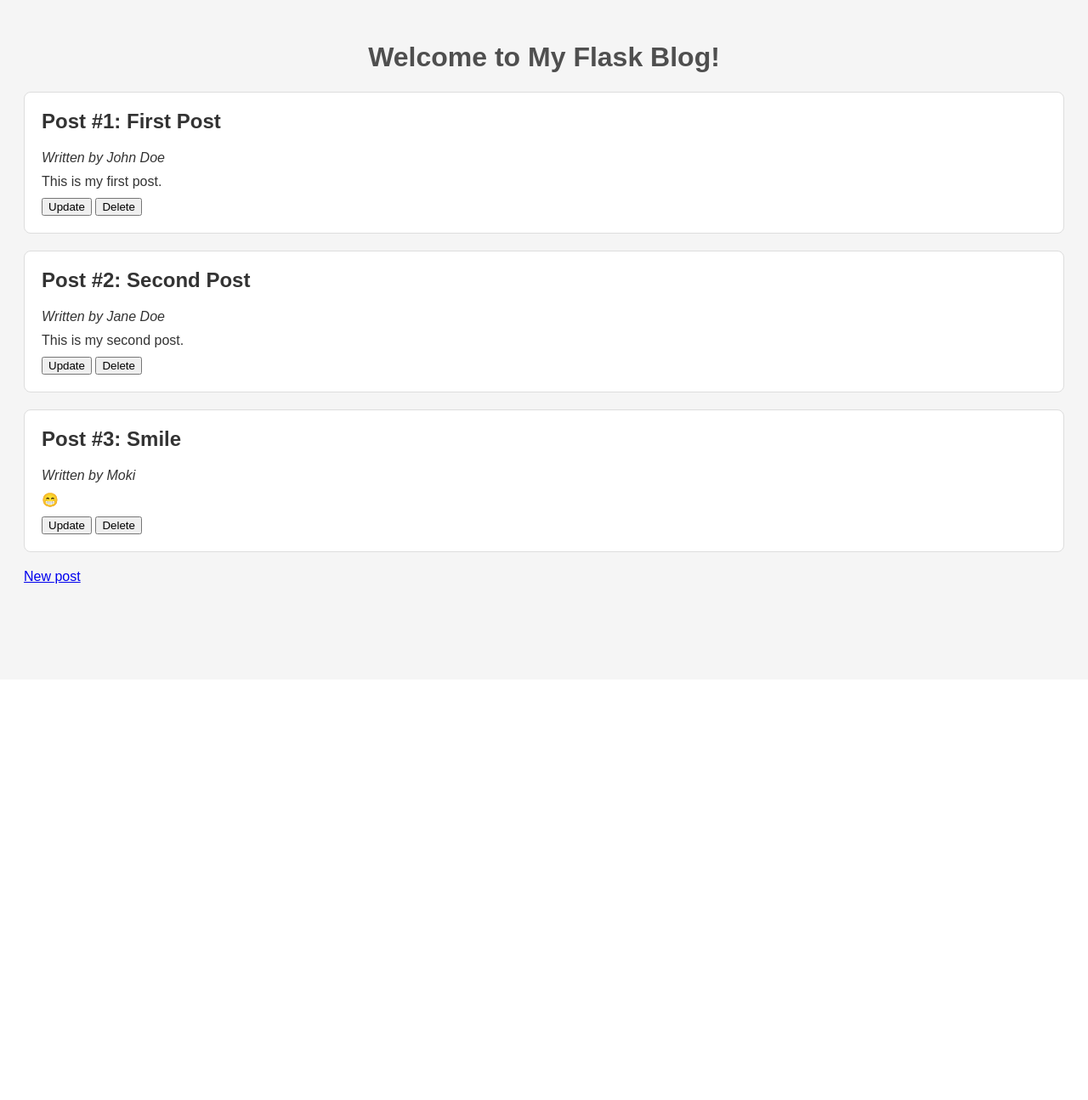
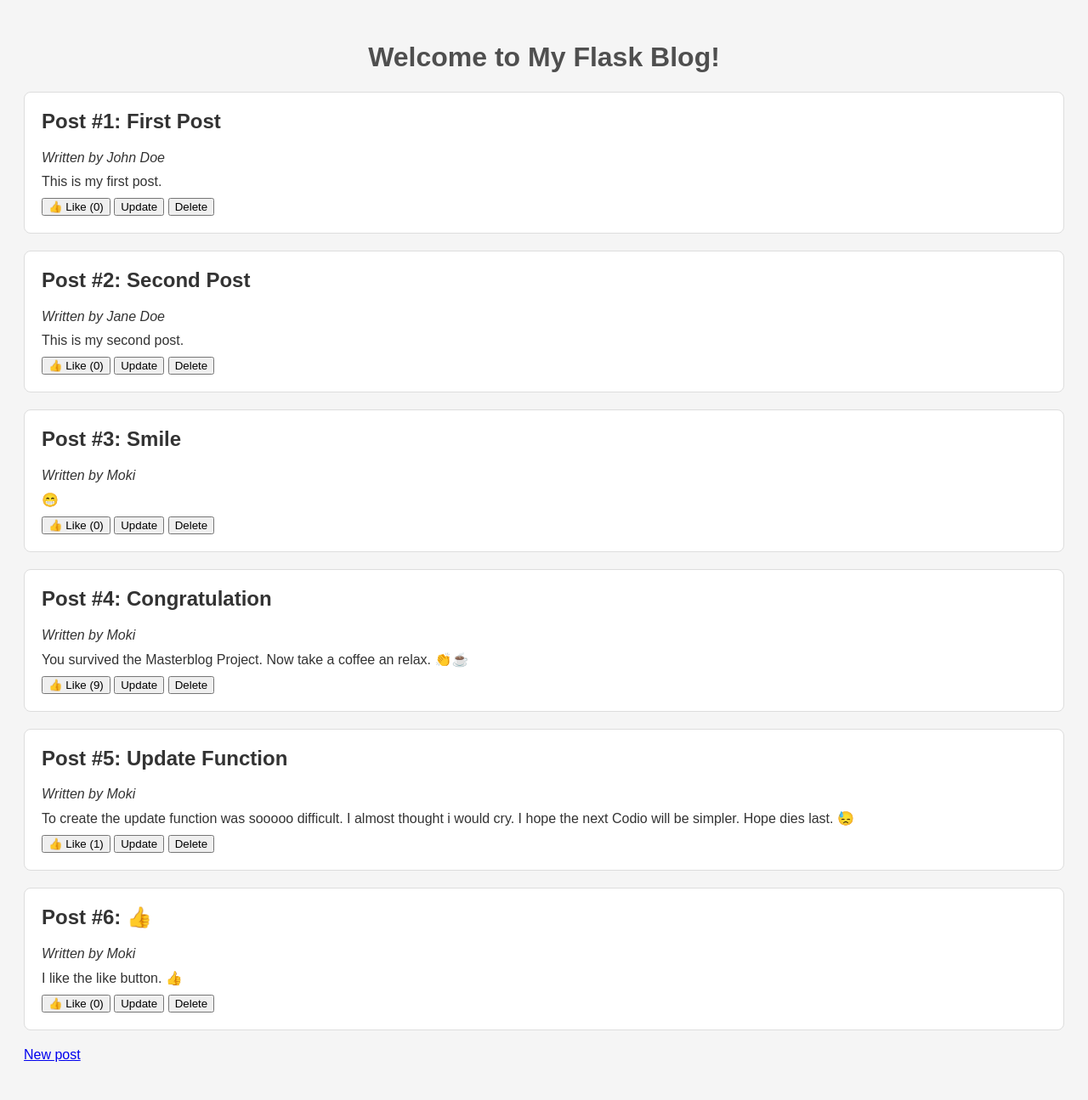
Before and after one commit to moritzbrosch36/Masterblog, a Flask app: page / in a window 1280 px wide. Shown: the whole page at 85% size. Before the commit the page ends 687 px from the top, so only its background shows below. Run offline with Flask 3, Linux system fonts and the light colour scheme.

Commit message:
Added a like button to index.html and the like-route to app.py.

```diff
--- a/app.py
+++ b/app.py
@@ -1,13 +1,24 @@
 from flask import Flask, render_template, request, redirect, url_for
 import json
+import os
 
 FILE_PATH = "blog_posts.json"
 
 app = Flask(__name__)
 
+if not os.path.exists(FILE_PATH):
+    with open(FILE_PATH, "w", encoding="utf-8") as f:
+        json.dump([], f, ensure_ascii=False, indent=2)
+
+
 def load_posts():
     with open(FILE_PATH, "r", encoding="utf-8") as handle:
-        return json.load(handle)
+        posts = json.load(handle)
+        # Falls Likes fehlen, ergänzen
+        for post in posts:
+            if "likes" not in post:
+                post["likes"] = 0
+        return posts
 
 
 def save_posts(posts):
@@ -73,5 +84,15 @@ def update(post_id):
     return render_template("update.html", post=post)
 
 
+@app.route("/like/<int:post_id>", methods=["POST"])
+def like(post_id):
+    posts = load_posts()
+    post = next((p for p in posts if p["id"] == post_id), None)
+    if post:
+        post["likes"] += 1
+        save_posts(posts)
+    return redirect(url_for("index"))
+
+
 if __name__ == "__main__":
     app.run(host="0.0.0.0", port=5000, debug=True)
--- a/blog_posts.json
+++ b/blog_posts.json
@@ -3,18 +3,41 @@
     "id": 1,
     "author": "John Doe",
     "title": "First Post",
-    "content": "This is my first post."
+    "content": "This is my first post.",
+    "likes": 0
   },
   {
     "id": 2,
     "author": "Jane Doe",
     "title": "Second Post",
-    "content": "This is my second post."
+    "content": "This is my second post.",
+    "likes": 0
   },
   {
     "id": 3,
     "author": "Moki",
     "title": "Smile",
-    "content": "😁"
+    "content": "😁",
+    "likes": 0
+  },
+  {
+    "id": 4,
+    "author": "Moki",
+    "title": "Congratulation",
+    "content": "You survived the Masterblog Project.\r\nNow take a coffee an relax.\r\n👏☕️",
+    "likes": 9
+  },
+  {
+    "id": 5,
+    "author": "Moki",
+    "title": "Update Function",
+    "content": "To create the update function was sooooo difficult. I almost thought i would cry.\r\n\r\nI hope the next Codio will be simpler.\r\nHope dies last. 😓",
+    "likes": 1
+  },
+  {
+    "id": 6,
+    "author": "Moki",
+    "title": "👍",
+    "content": "I like the like button. 👍"
   }
 ]
--- a/templates/index.html
+++ b/templates/index.html
@@ -15,6 +15,11 @@
                 <h2>Post #{{ post.id }}: {{ post.title }}</h2>
                 <p><em>Written by {{ post.author }}</em></p>
                 <p>{{ post.content }}</p>
+
+                <!-- Like Button -->
+                <form action="{{ url_for('like', post_id=post.id) }}" method="post" style="display:inline;">
+                    <button type="submit">👍 Like ({{ post.likes }})</button>
+                </form>
 
                 <!-- Update Button -->
                 <form action="{{ url_for('update', post_id=post.id) }}"
```
